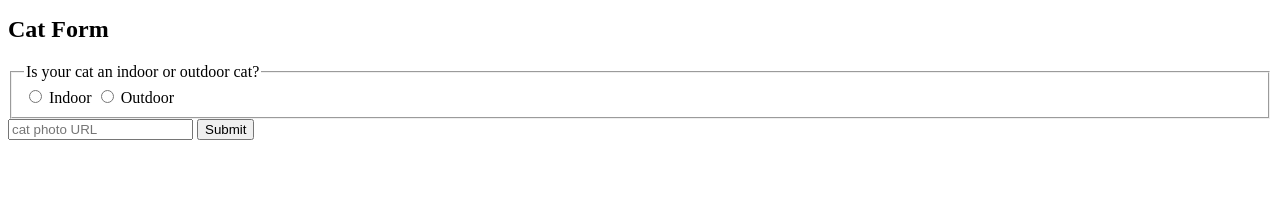
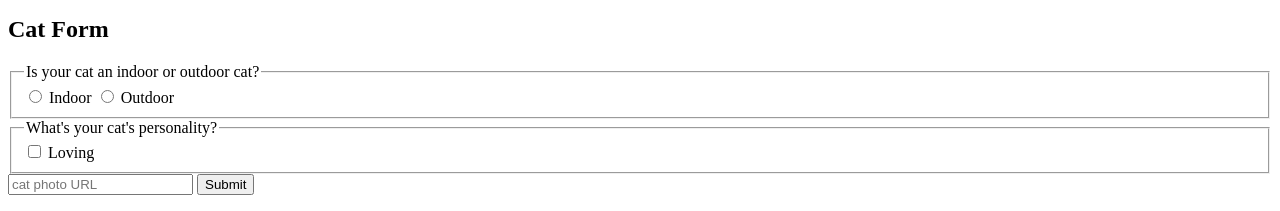
Before and after one commit to Halim258/cat-project, a plain HTML site: page index.html in a window 1280 px wide. Shown: the part 1394-1605 px from the top of the page. Before the commit the page ends 1550 px from the top, so only its background shows below. Drawn offline with Linux system fonts and the light colour scheme.

Commit message:
add label

```diff
--- a/index.html
+++ b/index.html
@@ -39,6 +39,12 @@
             <label><input id="indoor" type="radio" name="indoor-outdoor" value="indoor"> Indoor</label>
             <label><input id="outdoor" type="radio" name="indoor-outdoor" value="outdoor"> Outdoor</label>
           </fieldset>
+          <fieldset>
+            <legend>What's your cat's personality?</legend>
+           <label>
+            <input type="checkbox" name="loving"> Loving
+           </label>
+          </fieldset>
           <input type="text" name="catphotourl" placeholder="cat photo URL" required>
           <button type="submit">Submit</button>
         </form>
```
